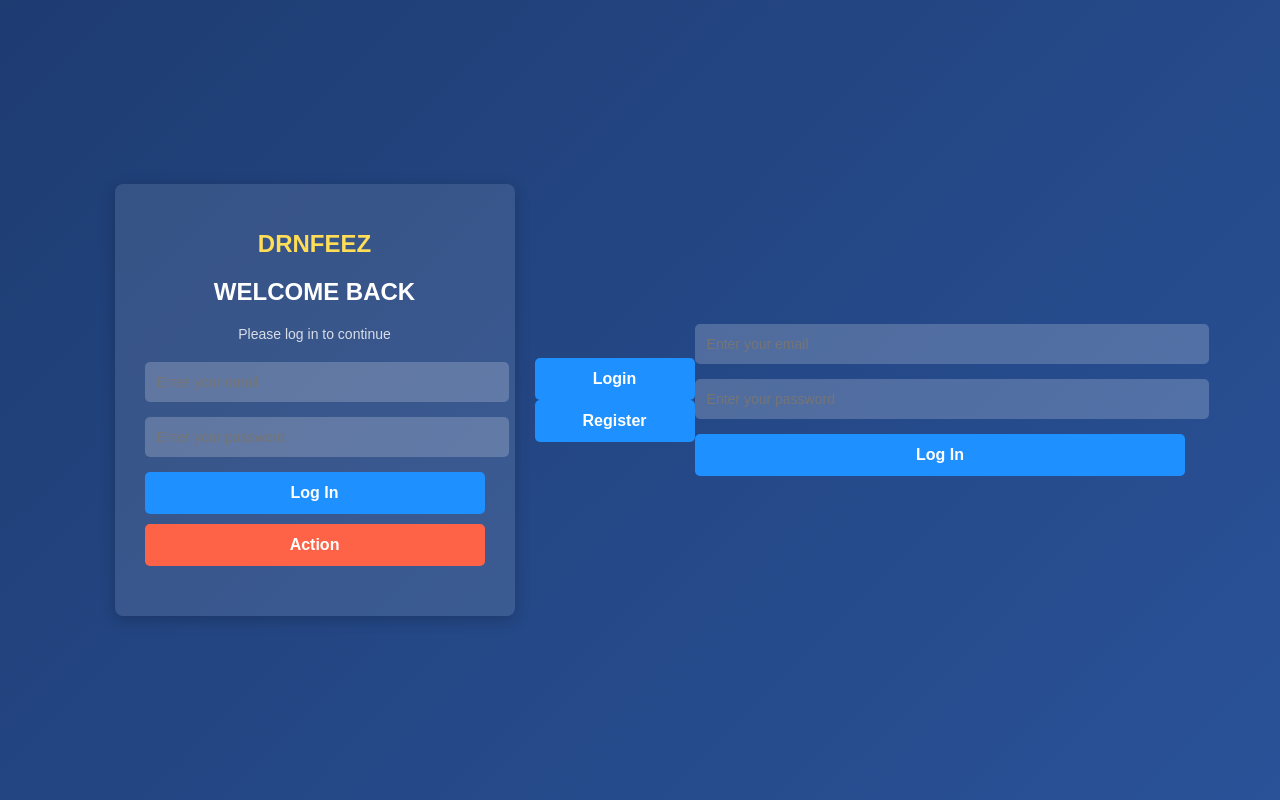
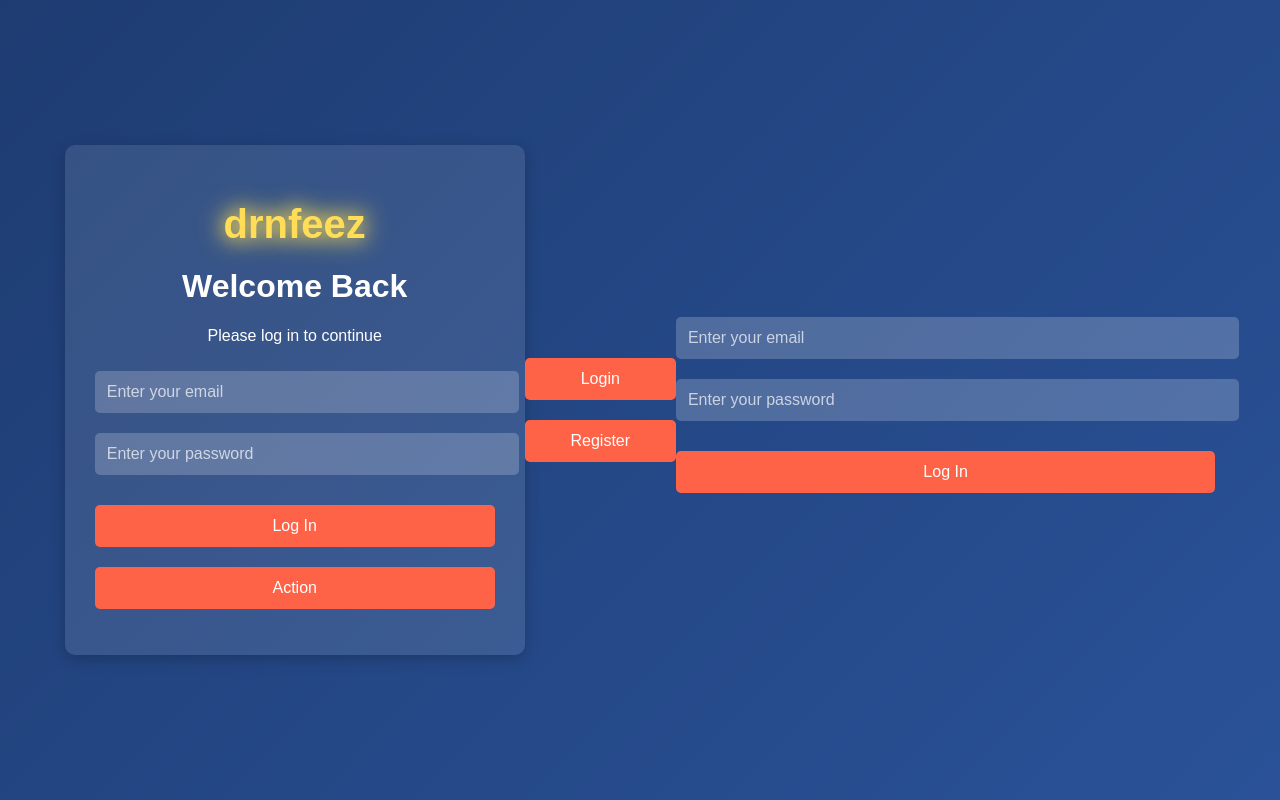
Before and after one commit to wleem574/drnfez, a plain HTML site: page index.html in a window 1280 px wide. Drawn offline with Linux system fonts and the light colour scheme.

Commit message:
Update styles.css

```diff
--- a/styles.css
+++ b/styles.css
@@ -1,106 +1,84 @@
-/* إعداد التصميم ليكون متجاوبًا مع الهواتف */
 body {
     font-family: Arial, sans-serif;
     margin: 0;
     padding: 0;
-    background: linear-gradient(135deg, #1e3c72, #2a5298);
     display: flex;
     justify-content: center;
     align-items: center;
     height: 100vh;
-    color: #fff;
+    background: linear-gradient(135deg, #1e3c72, #2a5298);
+    color: white;
 }
 
 .container {
-    width: 100%;
-    max-width: 400px;
-    padding: 20px;
-}
-
-.login-box {
+    text-align: center;
     background: rgba(255, 255, 255, 0.1);
     padding: 30px;
-    border-radius: 8px;
+    border-radius: 10px;
     box-shadow: 0 4px 15px rgba(0, 0, 0, 0.2);
-    text-align: center;
-    animation: fadeIn 1s ease-in-out;
+    width: 90%;
+    max-width: 400px;
 }
 
 .logo h1 {
-    font-size: 32px;
-    font-weight: bold;
+    font-size: 2.5rem;
     color: #ffdd57;
+    animation: glow 1.5s infinite alternate;
     margin-bottom: 20px;
 }
 
-.login-box h1 {
-    margin-bottom: 20px;
-    font-size: 24px;
-    font-weight: bold;
-    text-transform: uppercase;
-}
-
-.login-box p {
-    margin-bottom: 20px;
-    font-size: 14px;
-    opacity: 0.8;
+.welcome-text p {
+    font-size: 1.2rem;
+    margin-bottom: 30px;
+    animation: slideIn 2s ease-out;
 }
 
 input {
     width: 100%;
     padding: 12px;
-    margin-bottom: 15px;
+    margin: 10px 0;
     border: none;
     border-radius: 5px;
-    font-size: 14px;
+    font-size: 1rem;
     background: rgba(255, 255, 255, 0.2);
-    color: #fff;
+    color: white;
     outline: none;
-    transition: background 0.3s ease;
 }
 
-input:focus {
-    background: rgba(255, 255, 255, 0.3);
+input::placeholder {
+    color: rgba(255, 255, 255, 0.7);
 }
 
 button {
     width: 100%;
     padding: 12px;
+    margin-top: 20px;
     border: none;
     border-radius: 5px;
-    font-size: 16px;
-    font-weight: bold;
-    color: #fff;
-    background: #1e90ff;
+    background-color: #ff6347;
+    font-size: 1rem;
+    color: white;
     cursor: pointer;
-    transition: background 0.3s ease;
+    transition: background 0.3s;
 }
 
 button:hover {
-    background: #1c86ee;
+    background-color: #ff4500;
 }
 
-.action-btn {
-    background: #ff6347;
-    margin-top: 10px;
+@keyframes glow {
+    from {
+        text-shadow: 0 0 10px #ffdd57, 0 0 20px #ffdd57;
+    }
+    to {
+        text-shadow: 0 0 20px #ffdd57, 0 0 30px #ffdd57;
+    }
 }
 
-.action-btn:hover {
-    background: #ff4500;
-}
-
-#message {
-    margin-top: 10px;
-    font-size: 14px;
-    text-align: center;
-    color: #ffdd57;
-}
-
-/* تأثيرات الحركة */
-@keyframes fadeIn {
+@keyframes slideIn {
     from {
         opacity: 0;
-        transform: translateY(10px);
+        transform: translateY(-20px);
     }
     to {
         opacity: 1;
```
